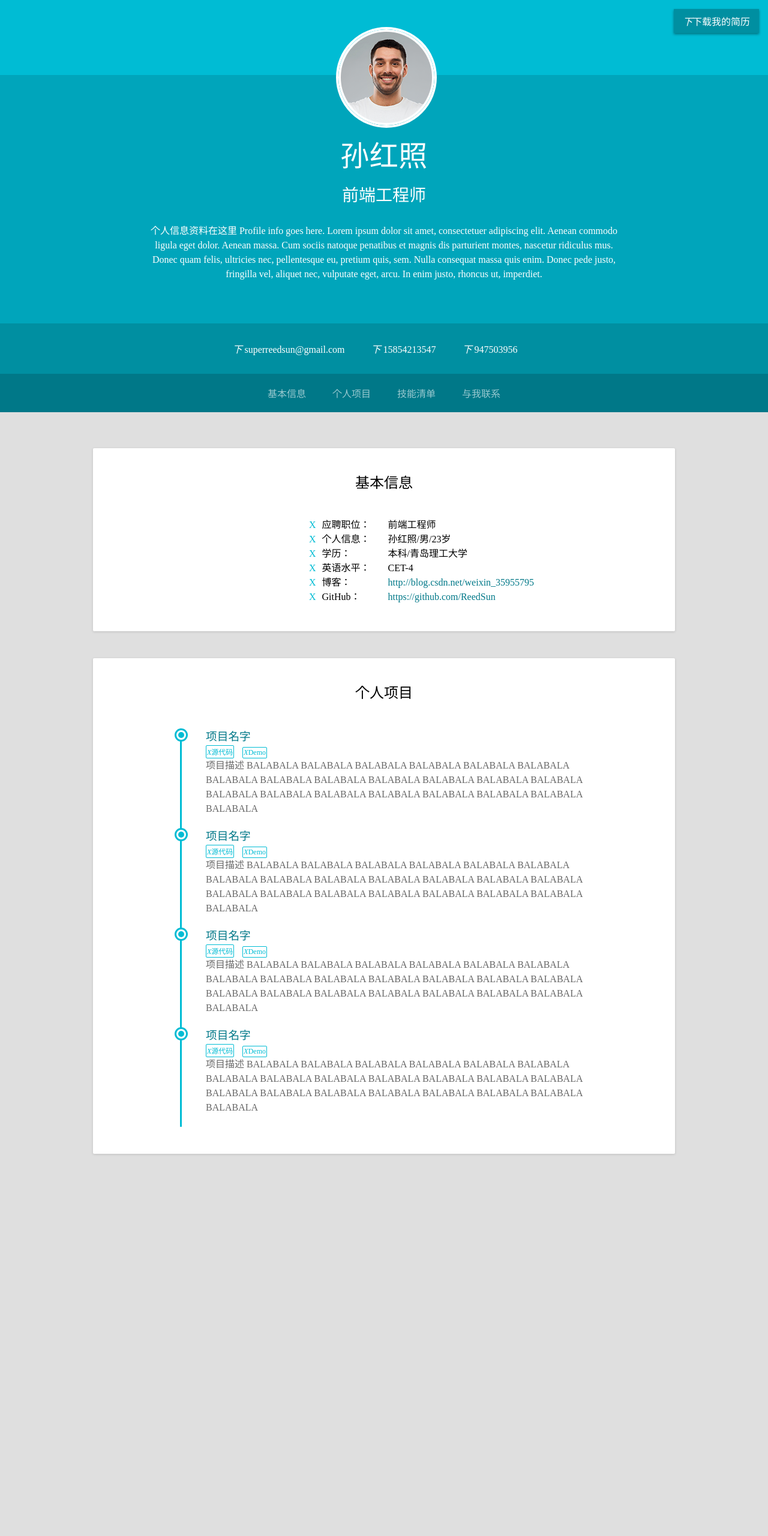
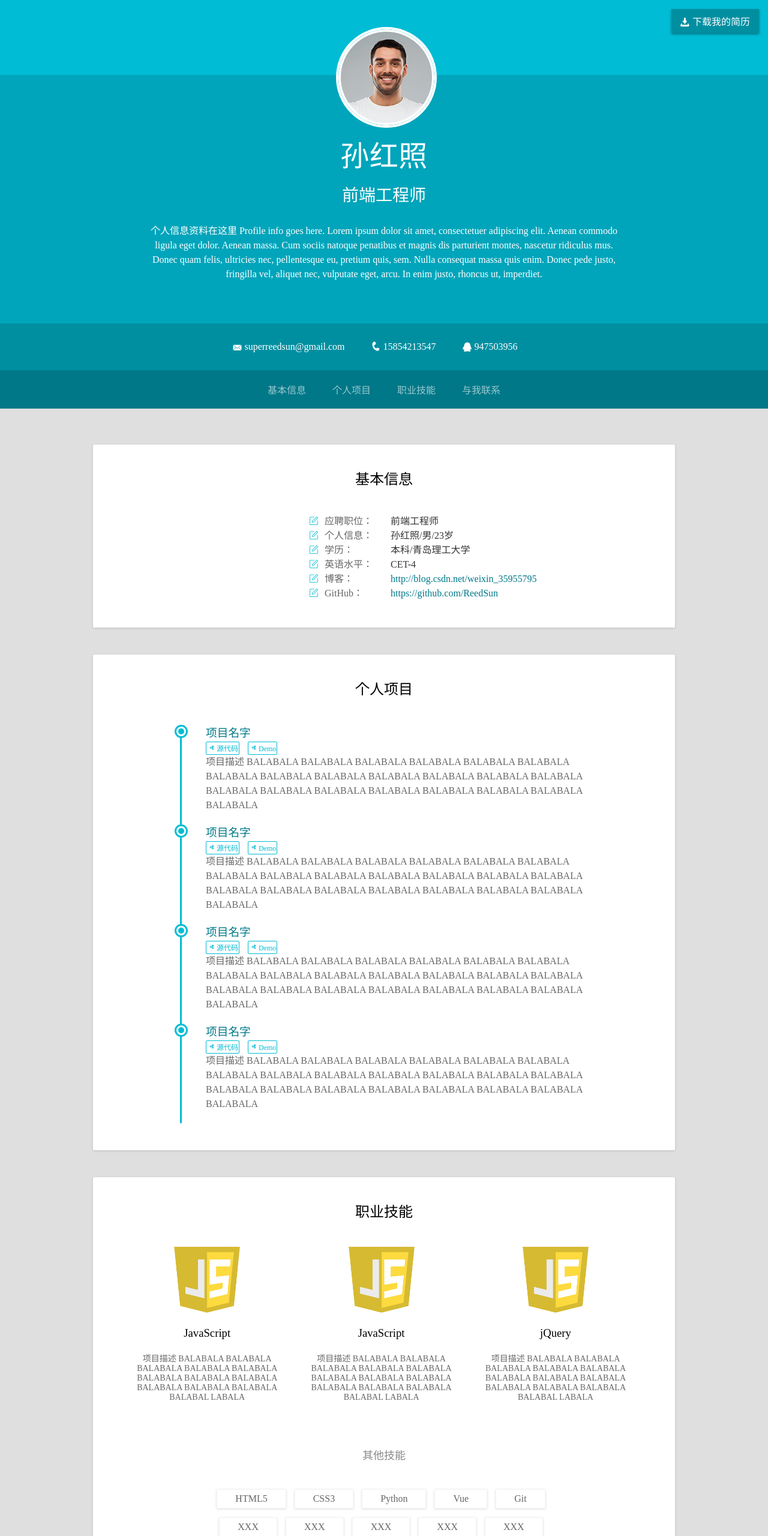
Before and after one commit to ReedSun/Resume, a website built with webpack: page index.html in a window 1280 px wide. Shown: the top 2560 px of the page at 60% size. Before the commit the page ends 2028 px from the top, so only its background shows below. Built offline with nearby package versions, Linux system fonts and the light colour scheme.

Commit message:
finish html&css

```diff
--- /dev/null
+++ b/css/iconfont.css
@@ -0,0 +1,30 @@
+
+@font-face {font-family: "iconfont";
+  src: url('../font/iconfont.eot?t=1486395429347'); /* IE9*/
+  src: url('../font/iconfont.eot?t=1486395429347#iefix') format('embedded-opentype'), /* IE6-IE8 */
+  url('../font/iconfont.woff?t=1486395429347') format('woff'), /* chrome, firefox */
+  url('../font/iconfont.ttf?t=1486395429347') format('truetype'), /* chrome, firefox, opera, Safari, Android, iOS 4.2+*/
+  url('../font/iconfont.svg?t=1486395429347#iconfont') format('svg'); /* iOS 4.1- */
+}
+
+.iconfont {
+  font-family:"iconfont" !important;
+  font-size:16px;
+  font-style:normal;
+  -webkit-font-smoothing: antialiased;
+  -moz-osx-font-smoothing: grayscale;
+}
+
+.icon-xiazai:before { content: "\f0053"; }
+
+.icon-QQ:before { content: "\e607"; }
+
+.icon-youxiang:before { content: "\e61d"; }
+
+.icon-woyaodianping:before { content: "\e83f"; }
+
+.icon-duihao:before { content: "\e63d"; }
+
+.icon-shouji:before { content: "\e67f"; }
+
+.icon-daimagoujian01:before { content: "\e612"; }
--- a/css/index.css
+++ b/css/index.css
@@ -13,10 +13,12 @@ h1, h2, h3 {
 	font-weight: 500;
 	margin-top: 20px;
 	line-height: 1.1;
+	color: black;
 }
 body {
 	background: #dfdfdf;
 	min-width: 1000px;
+	font-family: "Microsoft YaHei" ! important;
 }
 .session {
 	padding: 45px;
@@ -25,6 +27,7 @@ body {
 	background: white;
 	margin-bottom: 45px;
 	text-align: center;
+	color: #666;
 }
 .session-title {
 	margin-top: 0;
@@ -76,6 +79,7 @@ body {
 	font-size: 48px;
 	margin-bottom: 15px;
 	letter-spacing: 0.5px;
+	color: white;
 }
 #header .intr .title {
 	font-size: 28px;
@@ -127,11 +131,14 @@ body {
 	display: inline-block;
 	margin: 0 5px;
 }
+#main .basic-info span:nth-child(1) {
+	color: rgb(0,188,212);
+}
 #main .basic-info span:nth-child(2) {
 	width: 100px;
 }
-#main .basic-info span:nth-child(1) {
-	color: rgb(0,188,212);
+#main .basic-info span:nth-child(3) {
+	color: #333;
 }
 #main .basic-info a {
 	color: #007888;
@@ -188,5 +195,77 @@ body {
 }
 #main .expr .item .desp {
 	line-height: 1.5;
-	color: #666;
 }
+#main .skill .item {
+	float: left;
+	width: 33%
+}
+#main .skill-img {
+	width: 110px;
+	height: 110px;
+}
+#main .skill-desp {
+	font-size: 14px;
+	padding: 20px;
+	margin-bottom: 40px;
+}
+#main .skill .othertitle {
+	font-size: 18px;
+	color: #8a8a8a;
+	margin-bottom: 45px;
+	font-weight: 300;
+}
+#main .skill-tag {
+	display: inline-block;
+	box-shadow: 0 1px 4px 0 rgba(0,0,0,0.14);
+	padding: 6px 30px;
+	margin-right: 10px;
+	margin-bottom: 15px;
+	font-weight: 500;
+	font-size: 16px;
+	border: 1px solid #f5f5f5;
+}
+#main .contact .intr {
+	position: relative;
+	padding: 30px;
+	padding-left: 190px;
+	font-size: 16px;
+	text-align: left;
+}
+#main .contact .intr img {
+	width: 120px;
+	height: 120px;
+	position: absolute;
+	left: 30px;
+}
+#main .contact .intr p {
+	margin-bottom: 15px;
+	line-height: 1.5;
+}
+#main .contact .intr ul {
+	margin-left: 30px;
+	margin-bottom: 15px;
+}
+#main .contact .intr ul i,
+#main .contact .intr ul span,
+#main .contact .intr a{
+	color: #00BCD4;
+	cursor: pointer;
+}
+#main .contact .intr ul i:hover,
+#main .contact .intr ul span:hover,
+#main .contact .intr a:hover {
+	text-decoration: underline;
+}
+#footer {
+	text-align: center;
+	color: #8a8a8a;
+	letter-spacing: 0.5px;
+	padding: 30px;
+}
+#footer a {
+	color: inherit;
+}
+#footer a:hover {
+	text-decoration: underline;
+}
--- a/index.html
+++ b/index.html
@@ -3,13 +3,14 @@
 <head>
 	<meta charset="utf-8">
 	<title>孙红照的简历</title>
+	<link rel="stylesheet" type="text/css" href="./css/iconfont.css">
 	<link rel="stylesheet" type="text/css" href="./css/index.css">
 </head>
 <body>
 <div id="header">
 	<div class="top-bar">
 		<div class="download">
-			<a href="" class="btn"><i>下</i>下载我的简历</a>
+			<a href="" class="btn"><i class="iconfont icon-xiazai"></i> 下载我的简历</a>
 		</div>
 	</div>
 	<div class="intr">
@@ -21,17 +22,16 @@
 	<div class="contact-info">
 		<ul class="contact-info-list">
 			<li class="email">
-				<i>下</i>
-				<a href="mailto:superreedsun">superreedsun@gmail.com</a>
+				<i class="iconfont icon-youxiang"></i>
+				<a href="mailto:superreedsun@gmail.com">superreedsun@gmail.com</a>
 			</li>
 			<li class="phone">
-				<i>下</i>
-				<a href="tel:15854213547">
-			 15854213547</a>
+				<i class="iconfont icon-shouji"></i>
+				<a href="tel:15854213547">15854213547</a>
 			 </li>
 			<li class="qq">
-				<i>下</i>
-				<a target="_blank"  href=" http://wpa.qq.com/msgrd?v=3&uin=947503956&site=qq&menu=yes">947503956</a>
+				<i class="iconfont icon-QQ"></i>
+				<a target="_blank"  href="http://wpa.qq.com/msgrd?v=3&uin=947503956&site=qq&menu=yes">947503956</a>
 			</li>
 
 		</ul>
@@ -40,7 +40,7 @@
 		<ul class="nav-list">
 			<li>基本信息</li>
 			<li>个人项目</li>
-			<li>技能清单</li>
+			<li>职业技能</li>
 			<li>与我联系</li>
 		</ul>
 	</div>
@@ -49,12 +49,12 @@
 	<div class="basic session">
 		<h2 class="session-title">基本信息</h2>
 		<div class="basic-info">
-			<p><span>X</span><span>应聘职位：</span><span>前端工程师</span></p>
-			<p><span>X</span><span>个人信息：</span><span>孙红照/男/23岁</span></p>
-			<p><span>X</span><span>学历：</span><span>本科/青岛理工大学</span></p>
-			<p><span>X</span><span>英语水平：</span><span>CET-4</span></p>
-			<p><span>X</span><span>博客：</span><span><a href="http://blog.csdn.net/weixin_35955795">http://blog.csdn.net/weixin_35955795</a></span></p>
-			<p><span>X</span><span>GitHub：</span><span><a href="GitHub：https://github.com/ReedSun">https://github.com/ReedSun</a></span></p>
+			<p><span><i class="iconfont icon-woyaodianping"></i></span><span>应聘职位：</span><span>前端工程师</span></p>
+			<p><span><i class="iconfont icon-woyaodianping"></i></span><span>个人信息：</span><span>孙红照/男/23岁</span></p>
+			<p><span><i class="iconfont icon-woyaodianping"></i></span><span>学历：</span><span>本科/青岛理工大学</span></p>
+			<p><span><i class="iconfont icon-woyaodianping"></i></span><span>英语水平：</span><span>CET-4</span></p>
+			<p><span><i class="iconfont icon-woyaodianping"></i></span><span>博客：</span><span><a href="http://blog.csdn.net/weixin_35955795" target="_blank">http://blog.csdn.net/weixin_35955795</a></span></p>
+			<p><span><i class="iconfont icon-woyaodianping"></i></span><span>GitHub：</span><span><a href="https://github.com/ReedSun" target="_blank">https://github.com/ReedSun</a></span></p>
 		</div>
 	</div>
 	<div class="expr session">
@@ -62,36 +62,107 @@
 		<div class="item">
 			<h3 class="name">项目名字</h3>
 			<ul>
-				<li><a class="btn" href=""><i>X</i>源代码</a></li>
-				<li><a class="btn" href=""><i>X</i>Demo</a></li>
+				<li><a class="btn" href=""><i class="iconfont icon-daimagoujian01"></i>源代码</a></li>
+				<li><a class="btn" href=""><i class="iconfont icon-daimagoujian01"></i>Demo</a></li>
 			</ul>
 			<div class="desp">项目描述 BALABALA BALABALA BALABALA BALABALA BALABALA BALABALA BALABALA BALABALA BALABALA BALABALA BALABALA BALABALA BALABALA BALABALA BALABALA BALABALA BALABALA BALABALA BALABALA BALABALA BALABALA </div>
 		</div>
 		<div class="item">
 			<h3 class="name">项目名字</h3>
 			<ul>
-				<li><a class="btn" href=""><i>X</i>源代码</a></li>
-				<li><a class="btn" href=""><i>X</i>Demo</a></li>
+				<li><a class="btn" href=""><i class="iconfont icon-daimagoujian01"></i>源代码</a></li>
+				<li><a class="btn" href=""><i class="iconfont icon-daimagoujian01"></i>Demo</a></li>
 			</ul>
 			<div class="desp">项目描述 BALABALA BALABALA BALABALA BALABALA BALABALA BALABALA BALABALA BALABALA BALABALA BALABALA BALABALA BALABALA BALABALA BALABALA BALABALA BALABALA BALABALA BALABALA BALABALA BALABALA BALABALA </div>
 		</div>
 		<div class="item">
 			<h3 class="name">项目名字</h3>
 			<ul>
-				<li><a class="btn" href=""><i>X</i>源代码</a></li>
-				<li><a class="btn" href=""><i>X</i>Demo</a></li>
+				<li><a class="btn" href=""><i class="iconfont icon-daimagoujian01"></i>源代码</a></li>
+				<li><a class="btn" href=""><i class="iconfont icon-daimagoujian01"></i>Demo</a></li>
 			</ul>
 			<div class="desp">项目描述 BALABALA BALABALA BALABALA BALABALA BALABALA BALABALA BALABALA BALABALA BALABALA BALABALA BALABALA BALABALA BALABALA BALABALA BALABALA BALABALA BALABALA BALABALA BALABALA BALABALA BALABALA </div>
 		</div>
 		<div class="item">
 			<h3 class="name">项目名字</h3>
 			<ul>
-				<li><a class="btn" href=""><i>X</i>源代码</a></li>
-				<li><a class="btn" href=""><i>X</i>Demo</a></li>
+				<li><a class="btn" href=""><i class="iconfont icon-daimagoujian01"></i>源代码</a></li>
+				<li><a class="btn" href=""><i class="iconfont icon-daimagoujian01"></i>Demo</a></li>
 			</ul>
 			<div class="desp">项目描述 BALABALA BALABALA BALABALA BALABALA BALABALA BALABALA BALABALA BALABALA BALABALA BALABALA BALABALA BALABALA BALABALA BALABALA BALABALA BALABALA BALABALA BALABALA BALABALA BALABALA BALABALA </div>
 		</div>
 	</div>
+	<div class="skill session">
+		<h2 class="session-title">职业技能</h2>
+		<ul class="clear">
+			<li class="item">
+				<img class="skill-img" src="./img/JavaScript.png">
+				<h3 class="skill-name">JavaScript</h3>
+				<p class="skill-desp">项目描述 BALABALA BALABALA BALABALA BALABALA BALABALA BALABALA BALABALA BALABALA BALABALA BALABALA BALABALA BALABAL LABALA</p>
+			</li>
+			<li class="item">
+				<img class="skill-img" src="./img/JavaScript.png">
+				<h3 class="skill-name">JavaScript</h3>
+				<p class="skill-desp">项目描述 BALABALA BALABALA BALABALA BALABALA BALABALA BALABALA BALABALA BALABALA BALABALA BALABALA BALABALA BALABAL LABALA</p>
+			</li>
+			<li class="item">
+				<img class="skill-img" src="./img/JavaScript.png">
+				<h3 class="skill-name">jQuery</h3>
+				<p class="skill-desp">项目描述 BALABALA BALABALA BALABALA BALABALA BALABALA BALABALA BALABALA BALABALA BALABALA BALABALA BALABALA BALABAL LABALA</p>
+			</li>
+		</ul>
+		<h3 class="othertitle">其他技能</h3>
+		<ul>
+			<li class="skill-tag">HTML5</li>
+			<li class="skill-tag">CSS3</li>
+			<li class="skill-tag">Python</li>
+			<li class="skill-tag">Vue</li>
+			<li class="skill-tag">Git</li>
+			<br>
+			<li class="skill-tag">XXX</li>
+			<li class="skill-tag">XXX</li>
+			<li class="skill-tag">XXX</li>
+			<li class="skill-tag">XXX</li>
+			<li class="skill-tag">XXX</li>
+		</ul>
+	</div>
+	<div class="contact session">
+		<h2 class="session-title">与我联系</h2>
+		<div class="intr">
+			<img src="./img/photo.png" alt="">
+			<p>巴拉巴拉 这里是一段话 这里是一段话 这里是一段话 这里是一段话 这里是一段话 这里是一段话 这里是一段话 这里是一段话 巴拉巴拉 这里是一段话 这里是一段话 这里是一段话 这里是一段话 这里是一段话 这里是一段话 这里是一段话 这里是一段话 巴拉巴拉 这里是一段话 这里是一段话 这里是一段话 这里是一段话 这里是一段话 这里是一段话 这里是一段话 这里是一段话 </p>
+			<p>
+				<strong>您可以通过以下方式与我联系：</strong>
+			</p>
+			<ul>
+				<li class="contact-way">
+					<i class="iconfont icon-duihao"></i>
+					发送邮件到
+					<a href="mailto:superreedsun@gmail.com">superreedsun@gmail.com</a>
+				</li>
+				<li class="contact-way">
+					<i class="iconfont icon-duihao"></i>
+					拨打电话或发送短信到
+					<a href="tel:15854213547">15854213547</a>
+				</li>
+				<li class="contact-way">
+					<i class="iconfont icon-duihao"></i>
+					添加QQ与我交流，QQ号
+					<span>947503956</span>
+				</li>
+				<li class="contact-way">
+					<i class="iconfont icon-duihao"></i>
+					添加微信与我交流，微信号
+					<span>wstmz321</span>
+				</li>
+			</ul>
+			<p>您还可以<a href="">点击这里</a>将我的简历保存到本地！</p>
+		</div>
+	</div>
+</div>
+<div id="footer">
+	<small>Copyright @ <a href="https://github.com/ReedSun/Resume" target="_blank">ReedSun</a></small><br>
+	<small>Template Copyright @ <a href="http://themes.3rdwavemedia.com/" target="_blank">3rd Wave Media</a></small>
 </div>
 
 <script src="./dict/js/marge.js"></script>
```
Also changed, not shown: font/iconfont.ttf (added), font/iconfont.woff (added), img/JavaScript.png (added), 2 other files.
